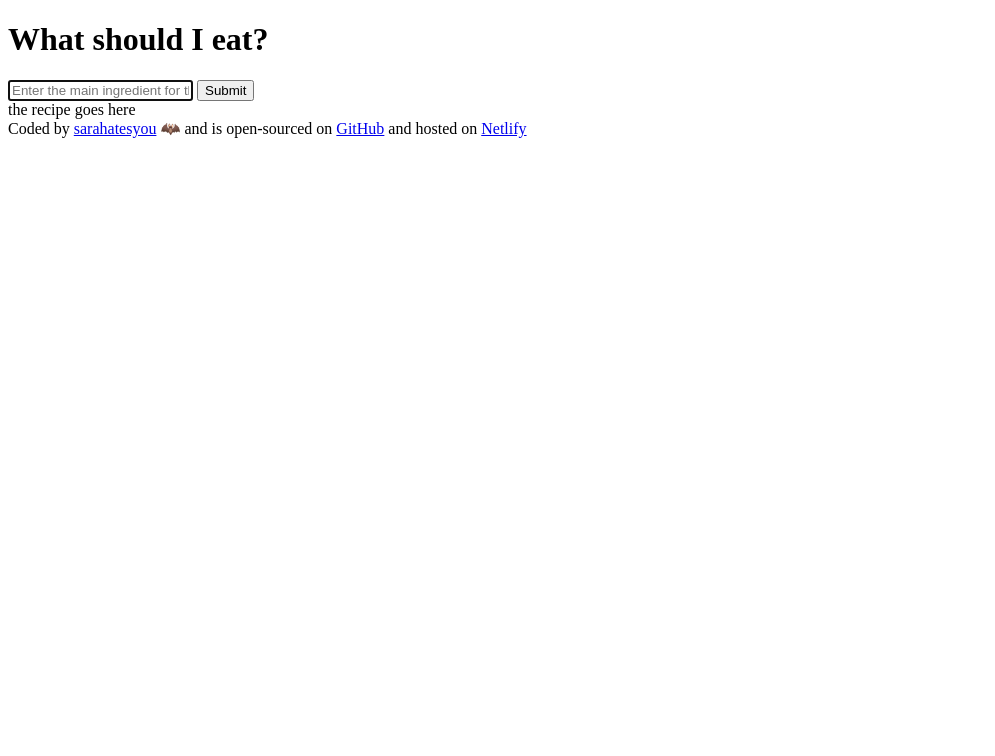
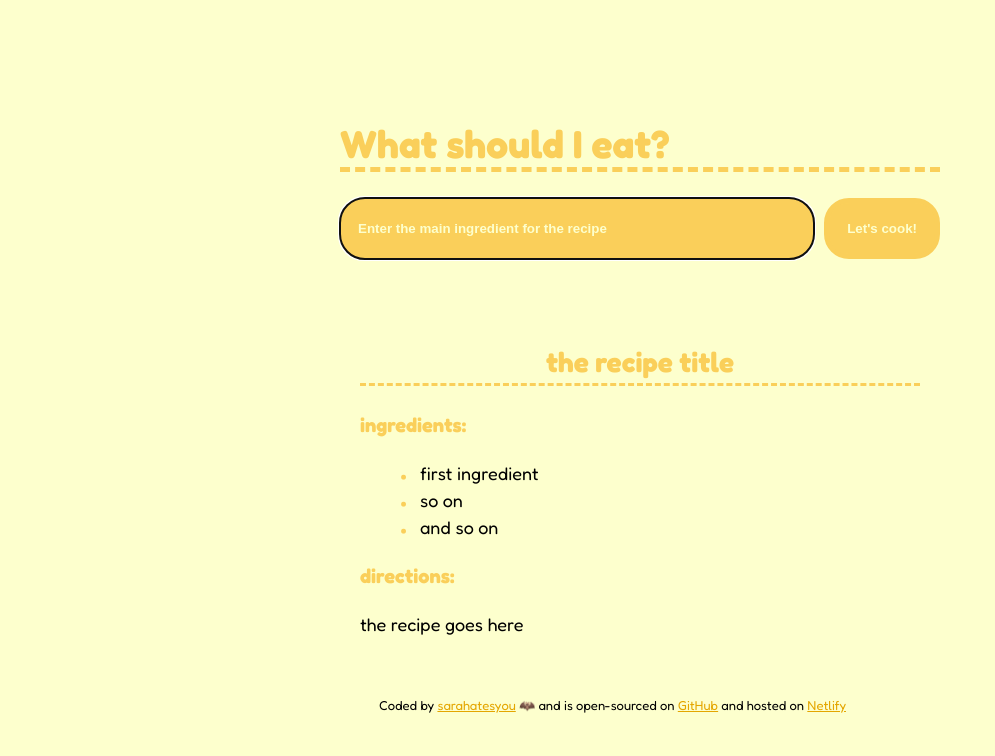
Before and after one commit to sarahatesyou/recipe-generator, a plain HTML site: page index.html in a window 1280 px wide. Shown: the whole page, without its empty margins (0-995 px from the left). Drawn offline with Linux system fonts and the light colour scheme.

Commit message:
styled with css

```diff
--- a/index.html
+++ b/index.html
@@ -5,8 +5,15 @@
     <meta name="viewport" content="width=device-width, initial-scale=1.0" />
     <title>AI Recipe Generator</title>
     <link rel="stylesheet" href="src/style.css" />
+    <link rel="preconnect" href="https://fonts.googleapis.com" />
+    <link rel="preconnect" href="https://fonts.gstatic.com" crossorigin />
+    <link
+      href="https://fonts.googleapis.com/css2?family=Fredoka:wght@300..700&display=swap"
+      rel="stylesheet"
+    />
   </head>
   <body>
+    <div class="container">
       <h1>What should I eat?</h1>
 
       <main>
@@ -17,20 +24,36 @@
             autofocus
             required
             autocomplete="off"
+            class="word-input"
           />
-        <input type="submit" />
+          <input type="submit" value="Let's cook!" class="word-input-button" />
         </form>
-      <div>the recipe goes here</div>
+        <div class="recipe">
+          <h2>the recipe title</h2>
+
+          <h3>ingredients:</h3>
+          <ul>
+            <li>first ingredient</li>
+            <li>so on</li>
+            <li>and so on</li>
+          </ul>
+
+          <h3>directions:</h3>
+          the recipe goes here
+        </div>
       </main>
 
       <footer>
         Coded by <a href="#">sarahatesyou</a> 🦇 and is open-sourced on
-      <a href="https://github.com/sarahatesyou/recipe-generator" target="_blank"
+        <a
+          href="https://github.com/sarahatesyou/recipe-generator"
+          target="_blank"
           >GitHub</a
         >
         and hosted on
         <a href="https://sadies-ai-recipe-generator.netlify.app">Netlify</a>
       </footer>
+    </div>
     <script src="src/java.js"></script>
   </body>
 </html>
--- a/src/style.css
+++ b/src/style.css
@@ -0,0 +1,106 @@
+body {
+  background: #fdffcd;
+  font-family: "Fredoka", sans-serif;
+}
+
+.container {
+  margin: 120px auto;
+  max-width: 600px;
+}
+
+h1 {
+  font-size: 39px;
+  color: #facf5a;
+  font-weight: bold;
+  border-bottom: 5px #facf5a dashed;
+}
+
+h2 {
+  font-size: 28px;
+  font-weight: bold;
+  color: #facf5a;
+  text-align: center;
+  border-bottom: 3px #facf5a dashed;
+}
+
+h3 {
+  font-size: 20px;
+  font-weight: bold;
+  color: #facf5a;
+}
+
+form {
+  margin: 10 auto;
+  padding-bottom: 39px;
+  display: flex;
+}
+
+.word-input {
+  padding: 18px;
+  border-radius: 25px;
+  background: #facf5a;
+  width: 80%;
+  border: none;
+}
+
+.word-input::placeholder {
+  color: #fdffcd;
+  font-weight: bold;
+  opacity: 1;
+  border: none;
+}
+
+.word-input-button {
+  padding: 18px;
+  border-radius: 25px;
+  background: #facf5a;
+  color: #fdffcd;
+  font-weight: bold;
+  border: 5px solid #facf5a;
+  margin-left: 10px;
+}
+
+.word-input-button:hover {
+  color: #facf5a;
+  background-color: #fdffcd;
+  border: 5px dashed #facf5a;
+  padding: 18px;
+  border-radius: 25px;
+}
+
+.recipe {
+  font-size: 18px;
+  line-height: 1.5;
+  padding: 20px;
+}
+
+ul {
+  list-style-type: none;
+}
+
+li {
+  position: relative;
+  padding-left: 20px;
+}
+
+li::before {
+  content: "•";
+  color: #facf5a;
+  position: absolute;
+  left: 0;
+  font-size: 30px;
+  line-height: 1;
+}
+
+a {
+  color: #e4a600;
+}
+
+a:hover {
+  text-decoration: overline;
+}
+
+footer {
+  padding: 39px;
+  font-size: 13px;
+}
```
Lines whose indentation alone changed are shown as unchanged.
